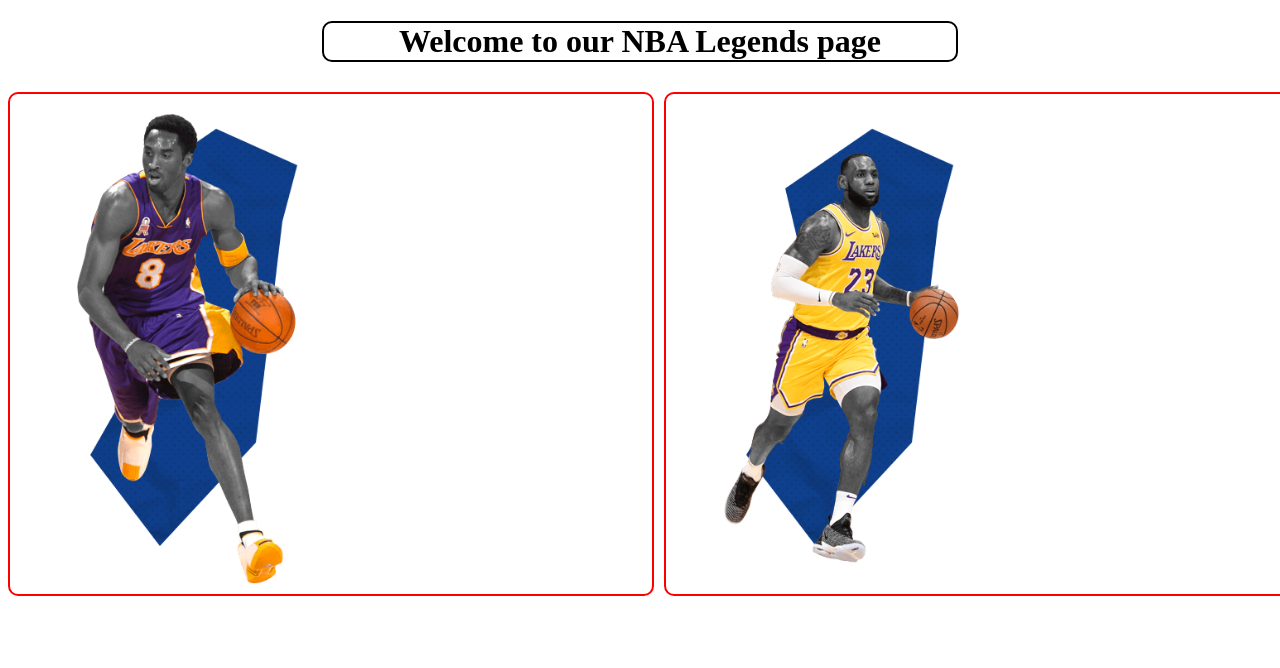
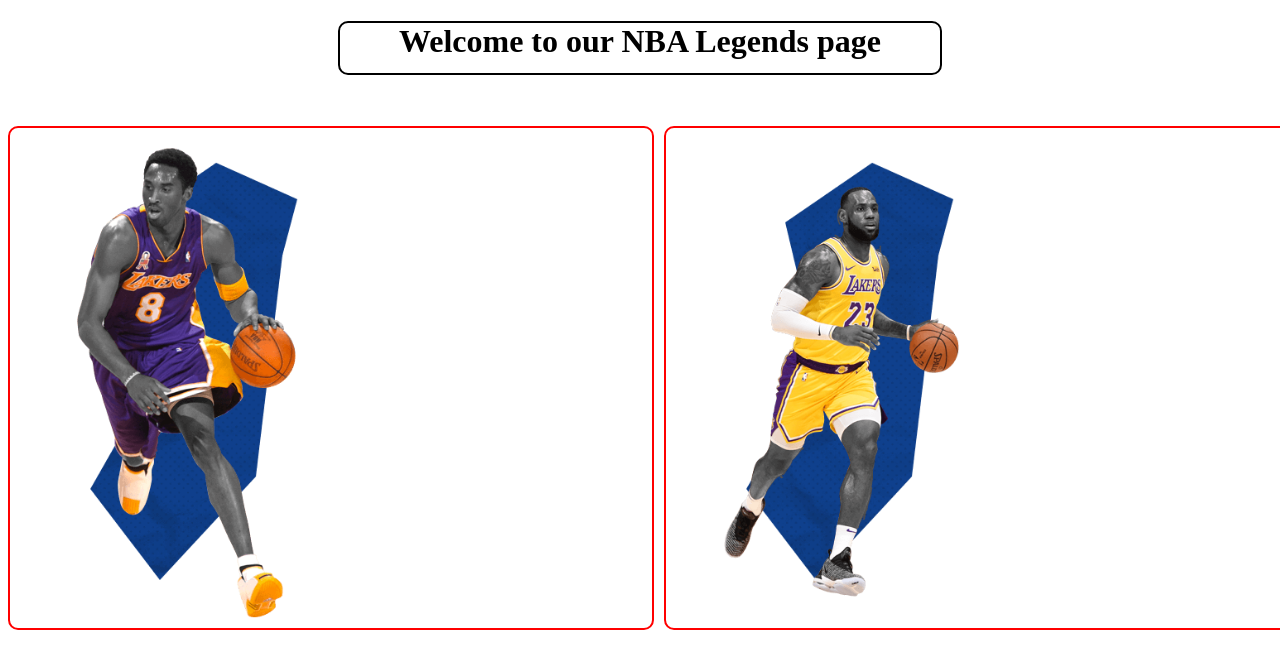
Before and after one commit to josueJURE/nbaScrollDown, a plain HTML site: page index.html in a window 1280 px wide. Shown: the top 668 px of the page. Drawn offline with Linux system fonts and the light colour scheme.

Commit message:
centre h1 with class .pageTitle

```diff
--- a/index.css
+++ b/index.css
@@ -1,12 +1,16 @@
 .pageTitle {
-  animation: dropsdown 2s forwards;
+  /* animation: dropsdown 2s forwards; */
   border: solid black 2px;
   border-radius: 10px;
-  margin-left: auto;
-  margin-right: auto;
+  position: fixed;
+  left: auto;
+  right: auto;
+  top: 0;
   text-align: center;
-  transform: translateY(-200%);
-  width: 50%;
+  left: 50%;
+  transform: translateX(-50%);
+  width: 600px;
+  height: 50px;
 }
 
 @keyframes dropsdown {
@@ -58,7 +62,7 @@ ul {
 
 
 .container {
-  margin-top: 30px;
+  margin-top: 10%;
   display: flex;
   gap: 10px;
 }
--- a/index.html
+++ b/index.html
@@ -6,9 +6,10 @@
     <link rel="stylesheet" href="index.css">
   </head>
 
-  <h1 class="pageTitle">Welcome to our NBA Legends page</h1>
+
 
   <body>
+    <h1 class="pageTitle">Welcome to our NBA Legends page</h1>
     <div class="container">
       <div class="picture">
         <img src="imgs/KB8.png" alt="">
```
